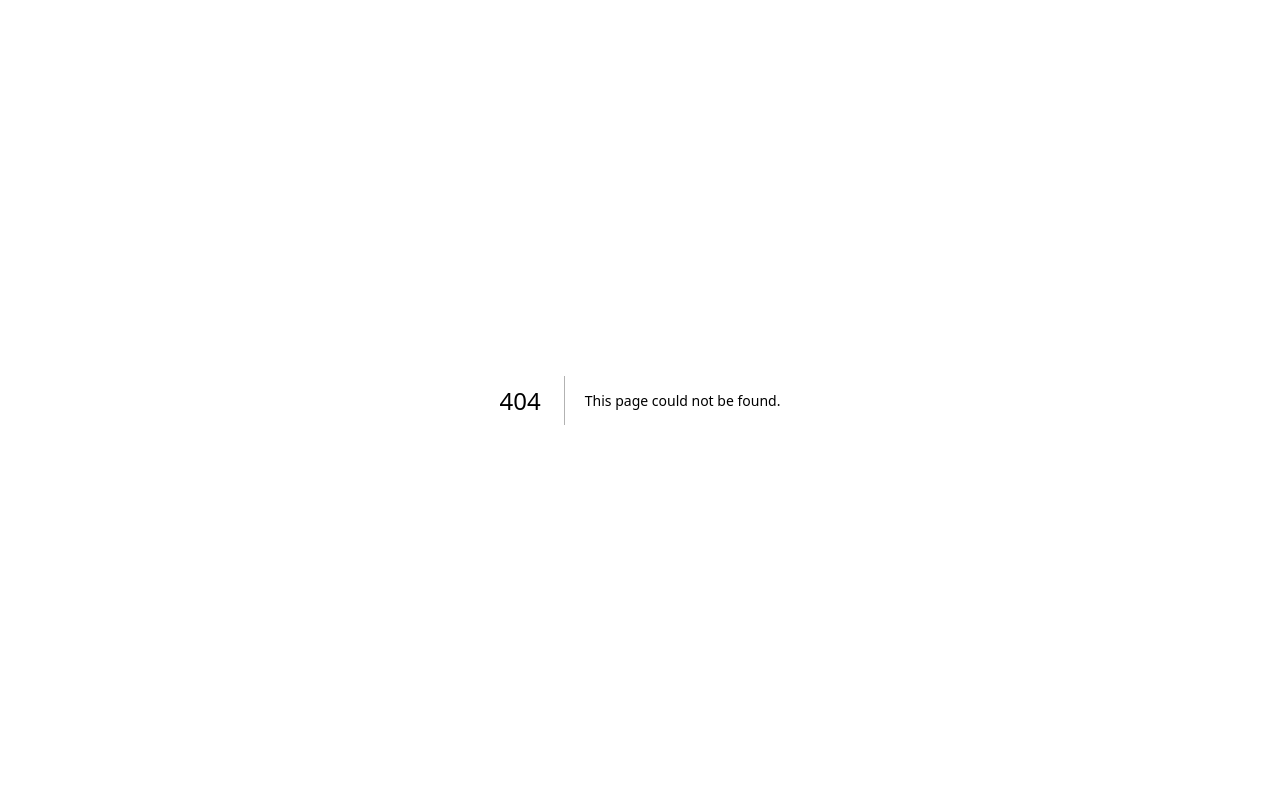
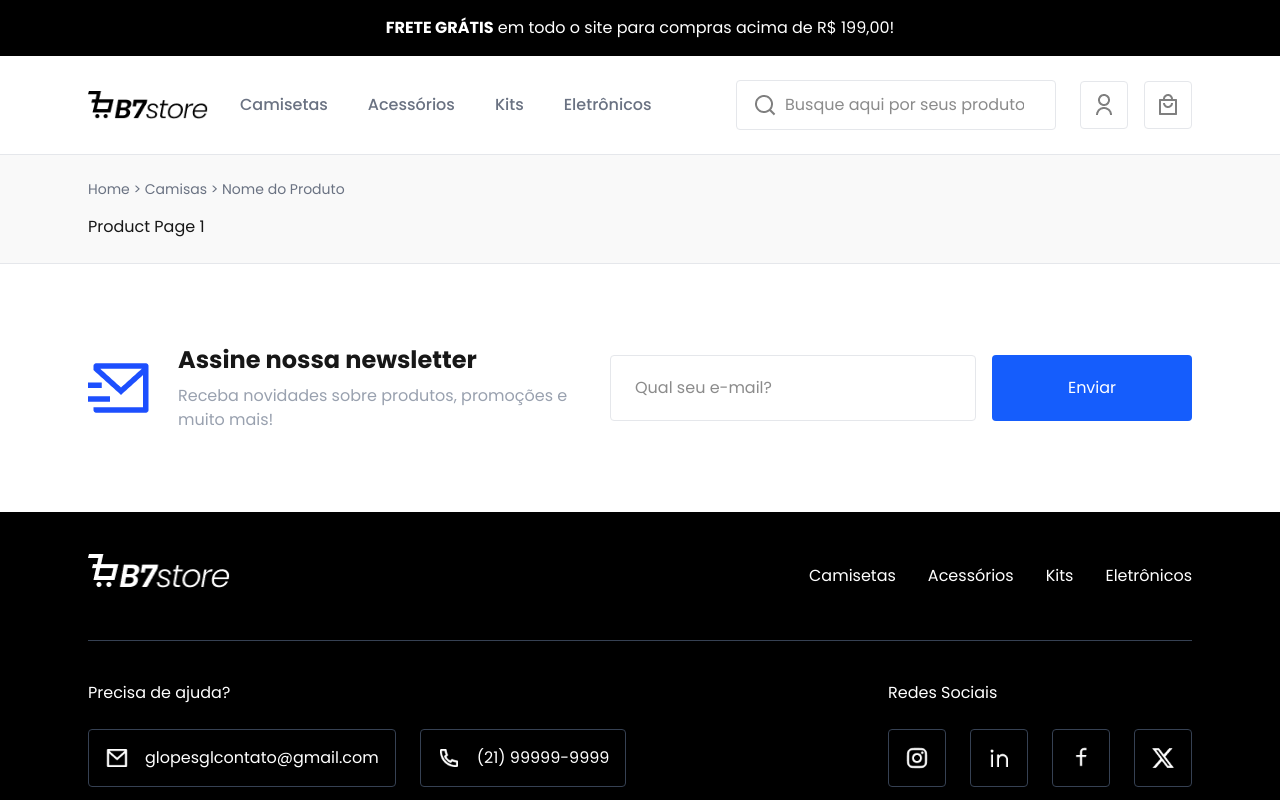
Before and after one commit to Nixwzy/b7store, a Next.js app: page /product/1 in a window 1280 px wide. Before the commit this address had no page. Shown: the top 800 px of the page. Built offline with nearby package versions, Linux system fonts and the light colour scheme.

Commit message:
feat(product): add product page and capitalize utility function

```diff
--- a/src/app/(site)/categories/[slug]/page.tsx
+++ b/src/app/(site)/categories/[slug]/page.tsx
@@ -1,4 +1,5 @@
 import { ProductListFilter } from '@/components/categories/product-list-filter';
+import { capitalize } from '@/libs/utils';
 import Link from 'next/link';
 
 type Props = {
@@ -13,7 +14,7 @@ export default async function Page({ params, searchParams }: Props) {
   return (
     <div>
       <div className="text-gray-500 text-sm mb-4">
-        <Link href="/">Home</Link> &gt; <span>{slug}</span>
+        <Link href="/">Home</Link> &gt; <span>{capitalize(slug)}</span>
       </div>
 
       <ProductListFilter />
--- /dev/null
+++ b/src/app/(site)/product/[id]/page.tsx
@@ -0,0 +1,22 @@
+
+import { capitalize } from '@/libs/utils';
+import Link from 'next/link';
+
+type Props = {
+  params: Promise<{ id: string }>;
+};
+export default async function Page({ params }: Props) {
+  const { id } = await params;
+
+  // TODO: fetch product by id
+  return (
+    <div className="">
+      <div>
+        <div className="text-gray-500 text-sm mb-4">
+          <Link href="/">Home</Link> &gt; <Link href="/categories/camisas">Camisas</Link> &gt; <span>{capitalize('Nome do Produto')}</span>
+        </div>
+        <div>Product Page {id}</div>
+      </div>
+    </div>
+  );
+}
--- a/src/components/categories/product-list-filter.tsx
+++ b/src/components/categories/product-list-filter.tsx
@@ -3,6 +3,8 @@
 import { useQueryString } from '@/hooks/use-querystring';
 import { ChangeEvent, useState } from 'react';
 import { FilterGroup } from './filter-group';
+import { data } from '@/data';
+import { ProductItem } from '../product-item';
 
 export const ProductListFilter = () => {
   const queryString = useQueryString();
@@ -16,7 +18,8 @@ export const ProductListFilter = () => {
     <div>
       <div className="flex flex-col gap-6 md:flex-row justify-between items-start md:items-center">
         <div className="text-3xl">
-          <strong>placeholder</strong> Produtos
+          <strong>{data.products.length}</strong> Produto
+          {data.products.length != 1 ? 's' : ''}
         </div>
         <div className="w-full md:max-w-70 flex flex-row gap-5">
           <select
@@ -44,7 +47,11 @@ export const ProductListFilter = () => {
           <FilterGroup id="tech" name="Tecnologia" />
           <FilterGroup id="color" name="Cores" />
         </div>
-        <div className="flex-1 grid grid-cols-1 md:grid-cols-3"></div>
+        <div className="flex-1 grid grid-cols-1 md:grid-cols-3 gap-8">
+          {data.products.map((item) => (
+            <ProductItem key={item.id} data={item} />
+          ))}
+        </div>
       </div>
     </div>
   );
--- /dev/null
+++ b/src/libs/utils.ts
@@ -0,0 +1,2 @@
+export const capitalize = (str: string) =>
+  str.charAt(0).toUpperCase() + str.slice(1);
```
